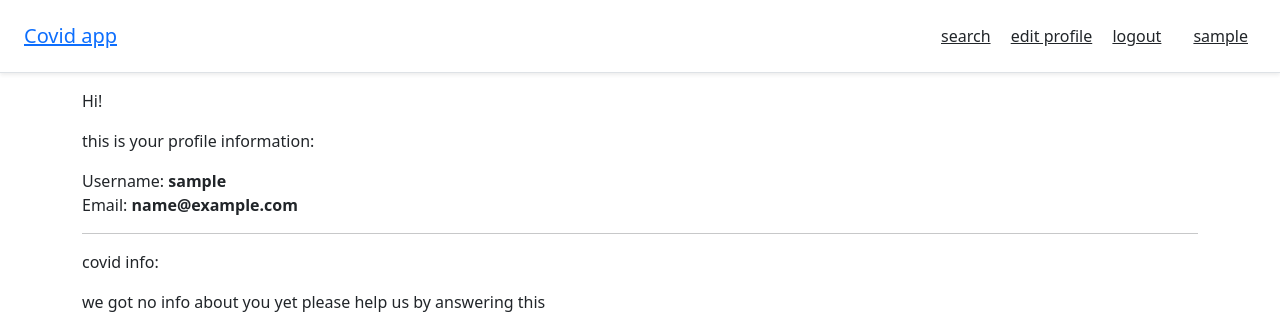
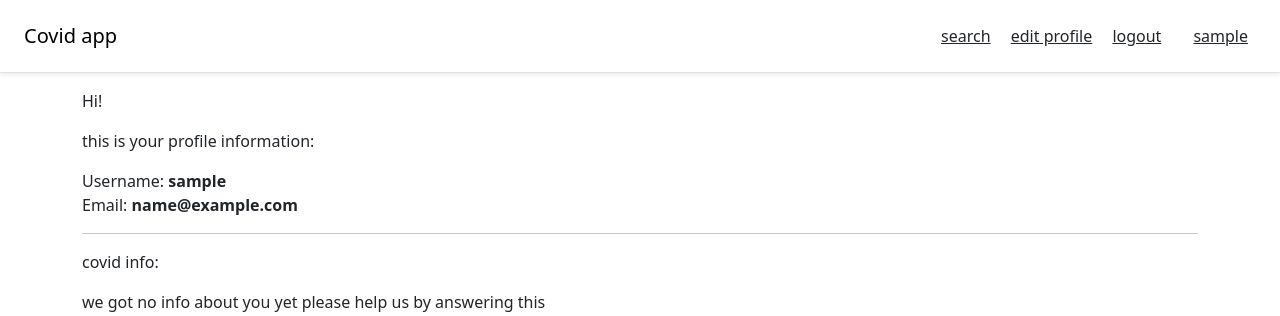
Before and after one commit to Vanman007/covid-app, a Django app: page /accounts/edit/ in a window 1280 px wide. Shown: the top 316 px of the page. Run offline with Django 3.2, Linux system fonts and the light colour scheme; the visitor is signed in with stand-in values (Sample User, id 1); some libraries are stand-ins or nearby versions.

Commit message:
testerino

```diff
--- a/templates/base.html
+++ b/templates/base.html
@@ -8,7 +8,7 @@
 
 {% if request.user.is_authenticated %}
 <header class="d-flex flex-column flex-md-row align-items-center p-3 px-md-4 mb-3 bg-white border-bottom shadow-sm">
-  <a class="h5 my-0 me-md-auto fw-normal" href="/" >Covid app</a>
+  <a style="text-decoration:none;color:black" class="h5 my-0 me-md-auto fw-normal" href="/" >Covid app</a>
   <nav class="my-2 my-md-0 me-md-3">
     <a class="p-2 text-dark" href="/">search</a>
     <a class="p-2 text-dark" href="/accounts/edit">edit profile</a>
```
